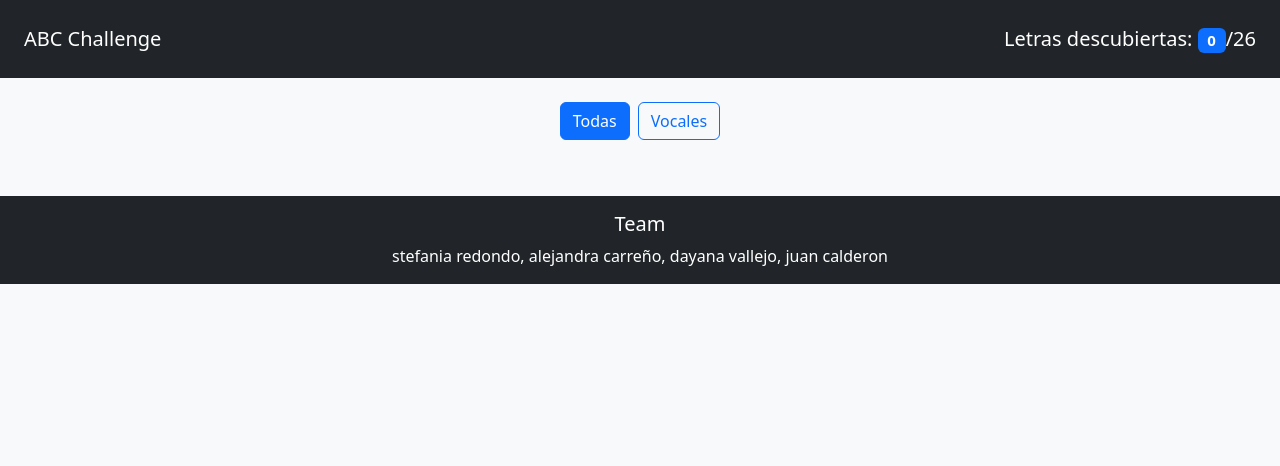
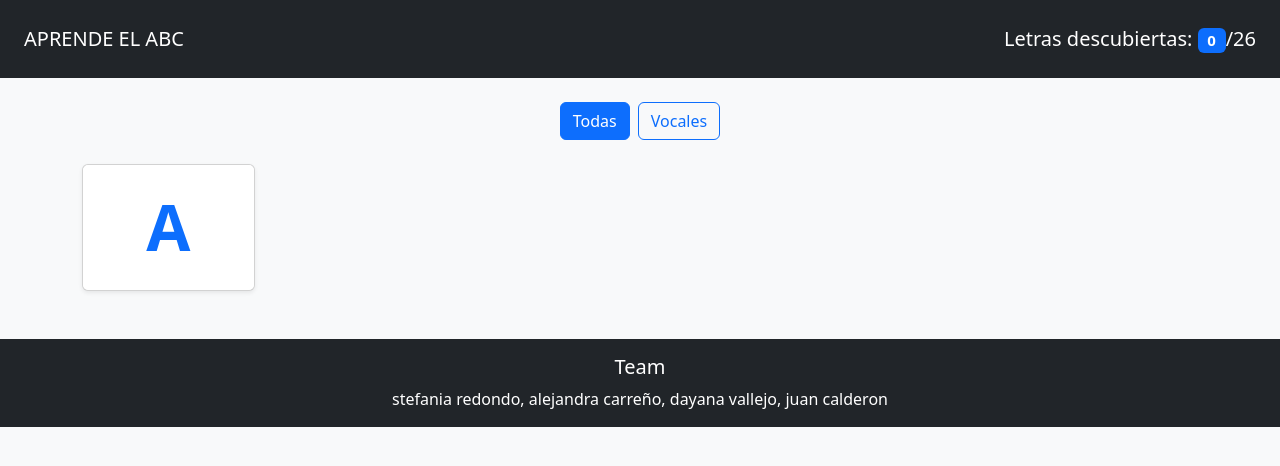
Before and after one commit to stefa77777/AD-05-1-ABC-Challenge-Group8, a plain HTML site: page index.html in a window 1280 px wide. Drawn offline with nearby package versions, Linux system fonts and the light colour scheme.

Commit message:
Agrego las cartas de la A

```diff
--- a/index.html
+++ b/index.html
@@ -3,7 +3,7 @@
 <head>
   <meta charset="UTF-8">
   <meta name="viewport" content="width=device-width, initial-scale=1.0">
-  <title>ABC Challenge</title>
+  <title>APRENDE EL ABC</title>
 
   <link href="https://cdn.jsdelivr.net/npm/bootstrap@5.3.3/dist/css/bootstrap.min.css" rel="stylesheet">
   <link rel="stylesheet" href="style.css">
@@ -12,7 +12,7 @@
 
 
   <nav class="navbar navbar-dark bg-dark px-4 py-3 sticky-top">
-    <span class="navbar-brand mb-0 h1">ABC Challenge</span>
+    <span class="navbar-brand mb-0 h1">APRENDE EL ABC</span>
     <span class="navbar-text text-white fs-5">
       Letras descubiertas: <span id="contador" class="badge bg-primary">0</span>/26
     </span>
@@ -27,7 +27,17 @@
 
 
     <div class="row row-cols-2 row-cols-sm-3 row-cols-md-4 row-cols-lg-6 g-3" id="galeria">
-
+      <div class="col card-col" data-tipo="vocal">
+  <div class="card h-100 text-center shadow-sm" onclick="voltear(this)">
+    <div class="card-frente p-4 bg-white rounded">
+      <h1 class="display-3 fw-bold text-primary mb-0">A</h1>
+    </div>
+    <div class="card-dorso p-2 bg-white rounded d-none">
+      <img src="https://img.magnific.com/vector-gratis/ilustracion-vectorial-colorida-mitades-aguacate_1308-181983.jpg?semt=ais_hybrid&w=740&q=80" class="img-fluid rounded mb-2" style="max-height: 120px; object-fit: contain;" alt="Aguacate">
+      <h5 class="fw-bold text-dark">Aguacate</h5>
+    </div>
+  </div>
+</div>
     </div>
   </div>
 
```
